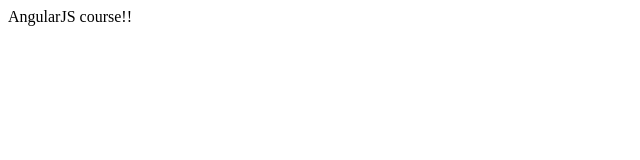
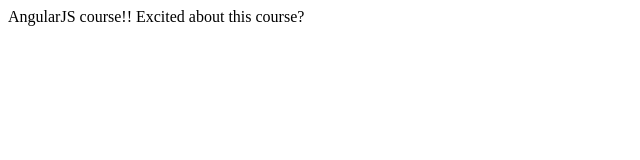
Before and after one commit to shaprabh/AngularJSCourse_2018, a plain HTML site: page index.htm in a window 1280 px wide. Shown: the whole page, without its empty margins (0-640 px from the left). Drawn offline with Linux system fonts and the light colour scheme.

Commit message:
Modified Web Page

```diff
--- a/index.htm
+++ b/index.htm
@@ -6,6 +6,6 @@ AngularJS course
 </head>
 
 <body>
-AngularJS course!!
+AngularJS course!! Excited about this course?
 </body>
 </html>
```
